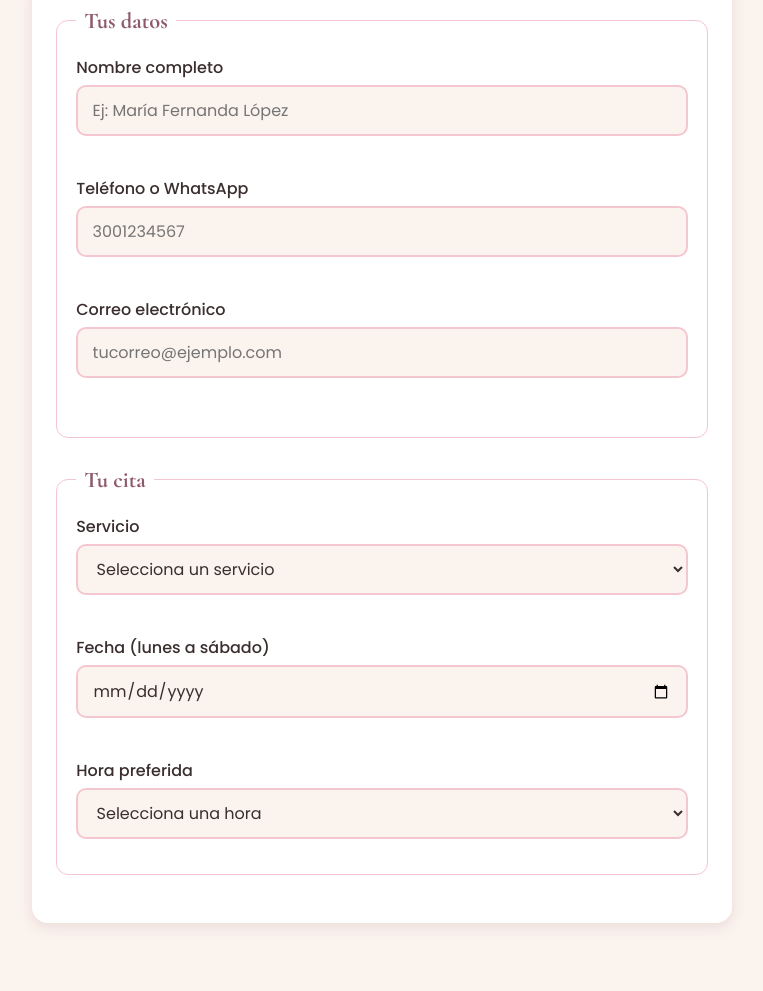
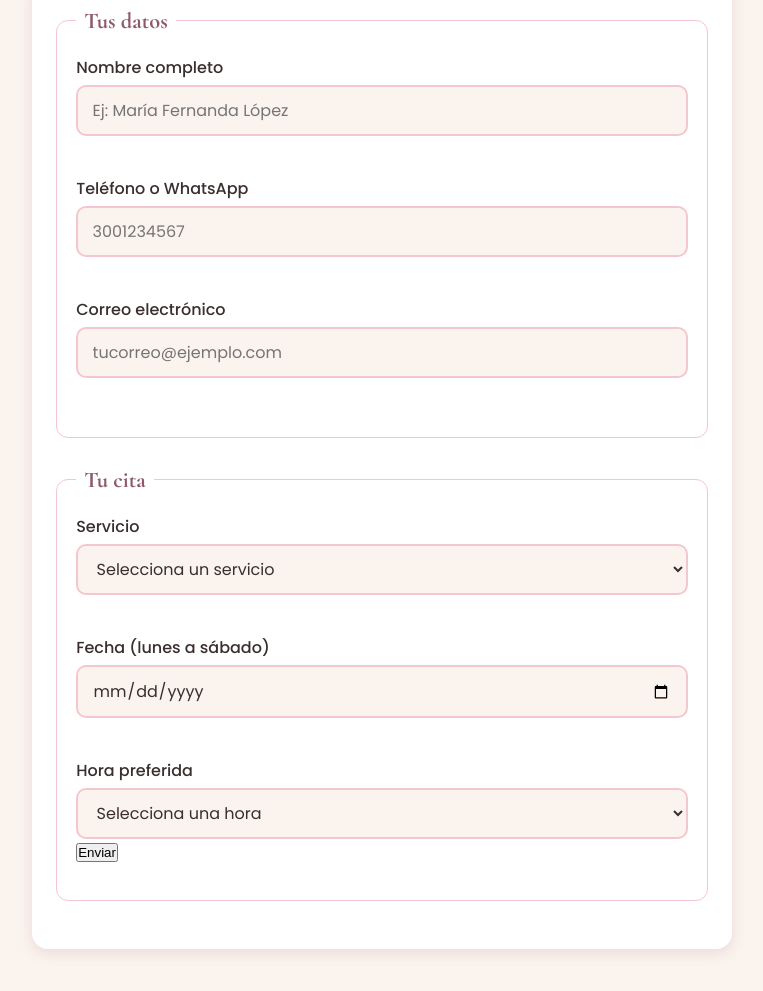
Before and after one commit to danyelidiaz191-code/Web-ADSO-Maison.S-D, a plain HTML site: page agendar.html in a window 1280 px wide. Shown: the part 321-1312 px from the top of the page, without its empty margins (258-1021 px from the left). Drawn offline with nearby package versions, Linux system fonts and the light colour scheme.

Commit message:
Update agendar.html

```diff
--- a/agendar.html
+++ b/agendar.html
@@ -128,4 +128,5 @@
                 <option>4:00 p.m.</option>
                 <option>5:00 p.m.</option>
               </select>
+              <button class="enviar"> Enviar</button>
               <small class="error"
```
